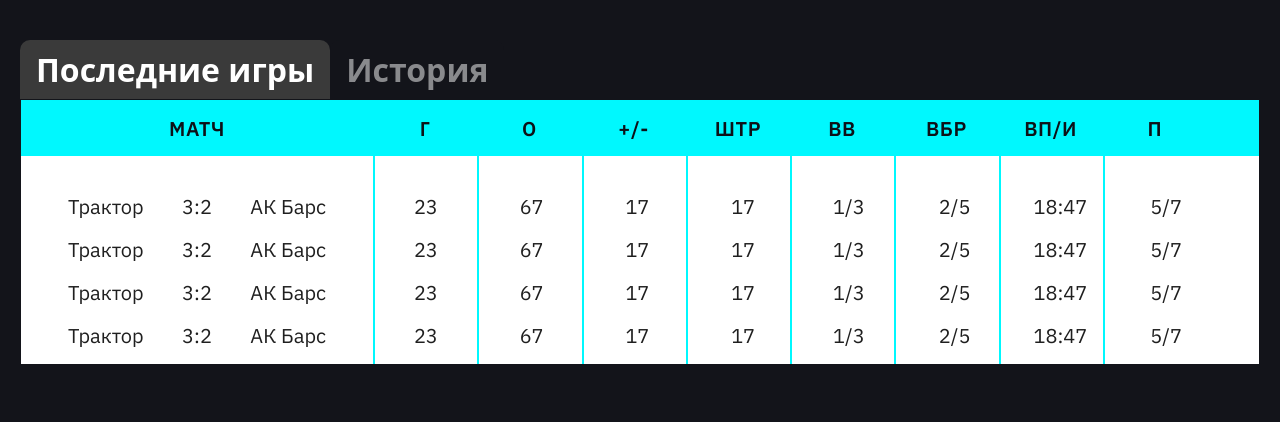
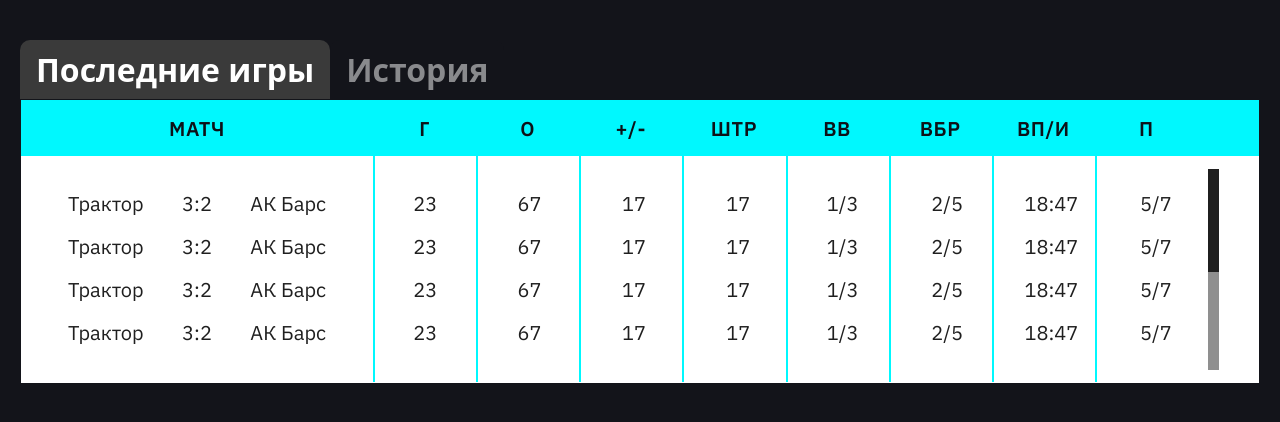
Before and after one commit to radomskaia/hockey-manager-test, a Vue app: page / in a window 1280 px wide. Shown: the top 422 px of the page. Built offline with nearby package versions, Linux system fonts and the light colour scheme.

Commit message:
feat: add custom scrollbar

```diff
--- /dev/null
+++ b/src/components/CustomScrollbar.vue
@@ -0,0 +1,244 @@
+<script setup lang="ts">
+import { onBeforeUnmount, ref, watch } from 'vue'
+
+const trackRef = ref<HTMLElement | null>(null)
+
+const props = defineProps<{
+  scrollElement: HTMLElement | null
+}>()
+
+const emit = defineEmits<{
+  'update:hasScroll': [value: boolean]
+}>()
+
+const MIN_THUMB_HEIGHT = 54
+
+const thumbTop = ref(0)
+const thumbHeight = ref(0)
+const hasScroll = ref(false)
+const isDragging = ref(false)
+
+let dragStartY = 0
+let dragStartScrollTop = 0
+let scrollResizeObserver: ResizeObserver | null = null
+let trackResizeObserver: ResizeObserver | null = null
+
+function setHasScroll(value: boolean): void {
+  if (hasScroll.value === value) {
+    return
+  }
+
+  hasScroll.value = value
+  emit('update:hasScroll', value)
+}
+
+function resetThumb(): void {
+  thumbTop.value = 0
+  thumbHeight.value = 0
+}
+
+function setNoScrollState(): void {
+  setHasScroll(false)
+  resetThumb()
+}
+
+function getTrackHeight(element: HTMLElement): number {
+  return trackRef.value?.clientHeight ?? element.clientHeight
+}
+
+function update(): void {
+  const element = props.scrollElement
+
+  if (!element) {
+    setNoScrollState()
+    return
+  }
+
+  const { scrollTop, scrollHeight, clientHeight } = element
+  const canScroll = scrollHeight > clientHeight + 1
+
+  setHasScroll(canScroll)
+
+  if (!canScroll) {
+    resetThumb()
+    return
+  }
+
+  const trackHeight = getTrackHeight(element)
+  const nextThumbHeight = Math.max((clientHeight / scrollHeight) * trackHeight, MIN_THUMB_HEIGHT)
+  const maxThumbTop = trackHeight - nextThumbHeight
+  const maxScrollTop = scrollHeight - clientHeight
+
+  thumbHeight.value = nextThumbHeight
+  thumbTop.value = maxScrollTop > 0 ? (scrollTop / maxScrollTop) * maxThumbTop : 0
+}
+
+function addDragListeners(): void {
+  window.addEventListener('mousemove', handleMouseMove)
+  window.addEventListener('mouseup', handleMouseUp)
+}
+
+function removeDragListeners(): void {
+  window.removeEventListener('mousemove', handleMouseMove)
+  window.removeEventListener('mouseup', handleMouseUp)
+}
+
+function handleTrackClick(event: MouseEvent): void {
+  const element = props.scrollElement
+  const track = trackRef.value
+
+  if (!element || !track) {
+    return
+  }
+
+  const rect = track.getBoundingClientRect()
+  const targetTop = Math.max(
+    0,
+    Math.min(event.clientY - rect.top - thumbHeight.value / 2, rect.height - thumbHeight.value),
+  )
+  const maxThumbTop = rect.height - thumbHeight.value
+  const maxScrollTop = element.scrollHeight - element.clientHeight
+
+  element.scrollTop = maxThumbTop > 0 ? (targetTop / maxThumbTop) * maxScrollTop : 0
+  update()
+}
+
+function handleThumbMouseDown(event: MouseEvent): void {
+  const element = props.scrollElement
+
+  if (!element) {
+    return
+  }
+
+  event.preventDefault()
+  event.stopPropagation()
+
+  isDragging.value = true
+  dragStartY = event.clientY
+  dragStartScrollTop = element.scrollTop
+
+  addDragListeners()
+}
+
+function handleMouseMove(event: MouseEvent): void {
+  const element = props.scrollElement
+
+  if (!element || !isDragging.value) {
+    return
+  }
+
+  const maxScrollTop = element.scrollHeight - element.clientHeight
+  const maxThumbTop = getTrackHeight(element) - thumbHeight.value
+
+  if (maxScrollTop <= 0 || maxThumbTop <= 0) {
+    return
+  }
+
+  const deltaY = event.clientY - dragStartY
+  const scrollDelta = (deltaY / maxThumbTop) * maxScrollTop
+
+  element.scrollTop = dragStartScrollTop + scrollDelta
+  update()
+}
+
+function handleMouseUp(): void {
+  if (!isDragging.value) {
+    return
+  }
+
+  isDragging.value = false
+  removeDragListeners()
+}
+
+watch(
+  () => props.scrollElement,
+  (newElement, oldElement) => {
+    if (oldElement) {
+      oldElement.removeEventListener('scroll', update)
+      scrollResizeObserver?.disconnect()
+      scrollResizeObserver = null
+    }
+
+    if (!newElement) {
+      setNoScrollState()
+      return
+    }
+
+    newElement.addEventListener('scroll', update)
+
+    scrollResizeObserver = new ResizeObserver(update)
+    scrollResizeObserver.observe(newElement)
+
+    update()
+  },
+  { immediate: true },
+)
+
+watch(trackRef, (newTrack, oldTrack) => {
+  if (oldTrack) {
+    trackResizeObserver?.disconnect()
+    trackResizeObserver = null
+  }
+
+  if (newTrack) {
+    trackResizeObserver = new ResizeObserver(update)
+    trackResizeObserver.observe(newTrack)
+    update()
+  }
+})
+
+onBeforeUnmount(() => {
+  props.scrollElement?.removeEventListener('scroll', update)
+  scrollResizeObserver?.disconnect()
+  trackResizeObserver?.disconnect()
+  removeDragListeners()
+})
+
+defineExpose({ update })
+</script>
+
+<template>
+  <div
+    v-if="hasScroll"
+    ref="trackRef"
+    class="custom-scrollbar"
+    @click="handleTrackClick"
+  >
+    <div
+      class="custom-scrollbar__thumb"
+      :class="{ 'custom-scrollbar__thumb--dragging': isDragging }"
+      :style="{
+        height: `${thumbHeight}px`,
+        transform: `translateY(${thumbTop}px)`,
+      }"
+      @mousedown="handleThumbMouseDown"
+    />
+  </div>
+</template>
+
+<style scoped lang="scss">
+.custom-scrollbar {
+  position: relative;
+  width: $scrollbar-width;
+  margin-right: $scrollbar-gap-right;
+  background: #8f8f8f;
+  cursor: pointer;
+  user-select: none;
+  flex-shrink: 0;
+
+  &__thumb {
+    position: absolute;
+    top: 0;
+    left: 0;
+    width: 100%;
+    background: $color-text;
+    cursor: pointer;
+    transition: background-color 0.15s;
+
+    &:hover,
+    &--dragging {
+      background: #111;
+    }
+  }
+}
+</style>
--- a/src/components/PlayerStats.scss
+++ b/src/components/PlayerStats.scss
@@ -1,9 +1,8 @@
 $tab-padding: 0.5rem 1rem;
 $body-max-height: 11rem;
-$scrollbar-width: 12px;
-$scrollbar-gap-right: 2.5rem;
-$scrollbar-gap-block: 1rem;
-$scrollbar-space: calc(#{$scrollbar-width} + #{$scrollbar-gap-right});
+$scrollbar-gap: 10px;
+$scrollbar-space: calc(#{$scrollbar-gap} + #{$scrollbar-width} + #{$scrollbar-gap-right});
+$scroll-content-padding-y: 1rem;
 $cell-padding-y: 0.5rem;
 $cell-padding-x: 1.5rem;
 $scroll-content-padding-y: 0.8rem;
@@ -28,8 +27,9 @@
     border: none;
     background-color: $color-bg;
     color: $color-text-muted;
-    transition: background-color 0.15s,
-    color 0.15s;
+    transition:
+      background-color 0.15s,
+      color 0.15s;
 
     &--active {
       background-color: $color-bg-card;
@@ -99,32 +99,22 @@
   }
 
   &__body-shell {
-    padding-block: $scrollbar-gap-block;
-    padding-right: $scrollbar-gap-right;
+    display: grid;
+    grid-template-columns: minmax(0, 1fr) auto;
+    align-items: stretch;
+    padding-block:$scroll-content-padding-y;
     background-color: $color-bg-row;
   }
 
   &__body-scroll {
-    padding-block: $scroll-content-padding-y;
+    margin-block: $scroll-content-padding-y;
     max-height: $body-max-height;
     overflow-y: auto;
     overflow-x: hidden;
-    scrollbar-width: thin;
-    scrollbar-color: $color-text #939393;
+    scrollbar-width: none;
 
     &::-webkit-scrollbar {
-      width: $scrollbar-width;
-    }
-
-    &::-webkit-scrollbar-track {
-      background: $color-text;
-      margin-block: 12px;
-    }
-
-    &::-webkit-scrollbar-thumb {
-      background: #939393;
-      border-radius: 0;
-      border: none;
+      display: none;
     }
   }
 
@@ -182,4 +172,5 @@
     flex: 0 0 auto;
     white-space: nowrap;
   }
+
 }
--- a/src/components/PlayerStats.vue
+++ b/src/components/PlayerStats.vue
@@ -1,9 +1,10 @@
 <script setup lang="ts">
-import { computed, onMounted, ref } from 'vue'
+import { computed, nextTick, onMounted, ref, watch } from 'vue'
 
 import { storeToRefs } from 'pinia'
 import { useI18n } from 'vue-i18n'
 
+import CustomScrollbar from '@/components/CustomScrollbar.vue'
 import { TAB, tabConfigByValue, tabs } from '@/components/PlayerStats.config'
 import type { Tab } from '@/components/PlayerStats.config'
 import { usePlayerStore } from '@/stores/player'
@@ -23,6 +24,10 @@
 const { stats, loading, error } = storeToRefs(store)
 const activeTab = ref<Tab>(TAB.RECENT)
 const { t } = useI18n()
+
+const scrollBodyRef = ref<HTMLElement | null>(null)
+const scrollbarRef = ref<InstanceType<typeof CustomScrollbar> | null>(null)
+const hasVerticalScroll = ref(false)
 
 const activeView = computed(() => {
   const isRecent = activeTab.value === TAB.RECENT
@@ -49,7 +54,10 @@
 
 function getRowKey(row: StatsRecord, index: number): string | number {
   const key = activeView.value.rowKey
-  if (!key) return index
+
+  if (!key) {
+    return index
+  }
 
   const value = getCellValue(row, key)
 
@@ -76,8 +84,19 @@
   }
 }
 
-onMounted(() => {
-  void store.fetchStats()
+watch(
+  () => [activeTab.value, stats.value],
+  async () => {
+    await nextTick()
+    scrollbarRef.value?.update()
+  },
+  { deep: true },
+)
+
+onMounted(async () => {
+  await store.fetchStats()
+  await nextTick()
+  scrollbarRef.value?.update()
 })
 </script>
 
@@ -115,7 +134,10 @@
     >
       <div
         class="stats-table"
-        :style="{ '--stats-grid': activeView.gridTemplate }"
+        :style="{
+          '--stats-grid': activeView.gridTemplate,
+          '--scrollbar-space': hasVerticalScroll ? undefined : '0px',
+        }"
       >
         <div class="stats-table__head">
           <div class="stats-table__head-row">
@@ -127,12 +149,18 @@
               {{ t(col.labelKey) }}
             </div>
 
-            <div class="stats-table__head-spacer" />
+            <div
+              v-if="hasVerticalScroll"
+              class="stats-table__head-spacer"
+            />
           </div>
         </div>
 
         <div class="stats-table__body-shell">
-          <div class="stats-table__body-scroll">
+          <div
+            ref="scrollBodyRef"
+            class="stats-table__body-scroll"
+          >
             <div class="stats-table__body-content">
               <div
                 v-for="(row, index) in activeView.rows"
@@ -172,6 +200,12 @@
               </div>
             </div>
           </div>
+
+          <CustomScrollbar
+            ref="scrollbarRef"
+            :scroll-element="scrollBodyRef"
+            @update:has-scroll="hasVerticalScroll = $event"
+          />
         </div>
       </div>
     </div>
--- a/src/styles/_variables.scss
+++ b/src/styles/_variables.scss
@@ -18,6 +18,9 @@
 // Border
 $border-radius: 10px;
 
+$scrollbar-gap-right: 2.5rem;
+$scrollbar-width: 11px;
+
 // Colors — background
 $color-bg: #13141a;
 $color-bg-card: #3a3a3a;
```
